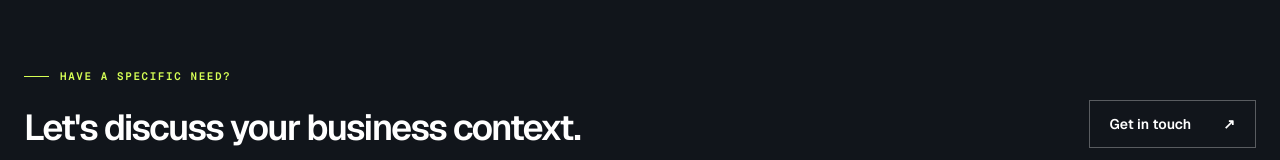
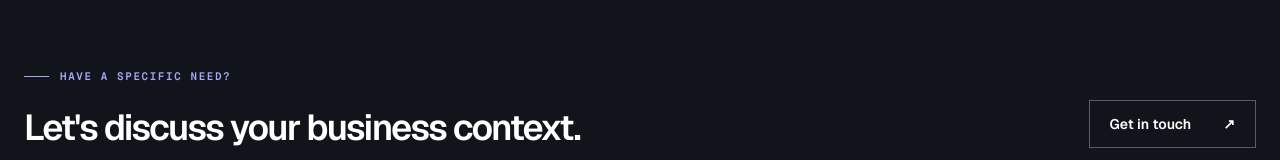
Before and after one commit to Youuzzi/Zirocraft-Official-Website, a Next.js app: page /en/products in a window 1280 px wide. Shown: the part 1774-1934 px from the top of the page. Built offline with nearby package versions, Linux system fonts and the light colour scheme; no server answers.

Commit message:
design: replace lime accents with cool studio palette

```diff
--- a/src/features/products/components/products-page-cta.tsx
+++ b/src/features/products/components/products-page-cta.tsx
@@ -7,7 +7,7 @@ export function ProductsPageCta({ locale }: { locale: Locale }) {
     <section className="bg-[#11151b] py-20 text-white sm:py-24">
       <div className="site-container flex flex-col justify-between gap-8 md:flex-row md:items-end">
         <div className="max-w-2xl">
-          <span className="eyebrow !text-[#d6ff55]">{id ? "Punya kebutuhan khusus?" : "Have a specific need?"}</span>
+          <span className="eyebrow !text-[#A6A7F5]">{id ? "Punya kebutuhan khusus?" : "Have a specific need?"}</span>
           <h2 className="mt-6 text-3xl font-semibold tracking-[-.05em] sm:text-4xl">{id ? "Mari diskusikan konteks bisnis Anda." : "Let's discuss your business context."}</h2>
         </div>
         <Link href={`/${locale}/contact`} className="inline-flex min-h-12 items-center justify-between gap-8 border border-white/30 px-5 text-sm font-semibold hover:bg-white hover:text-[#11151b]">
```
